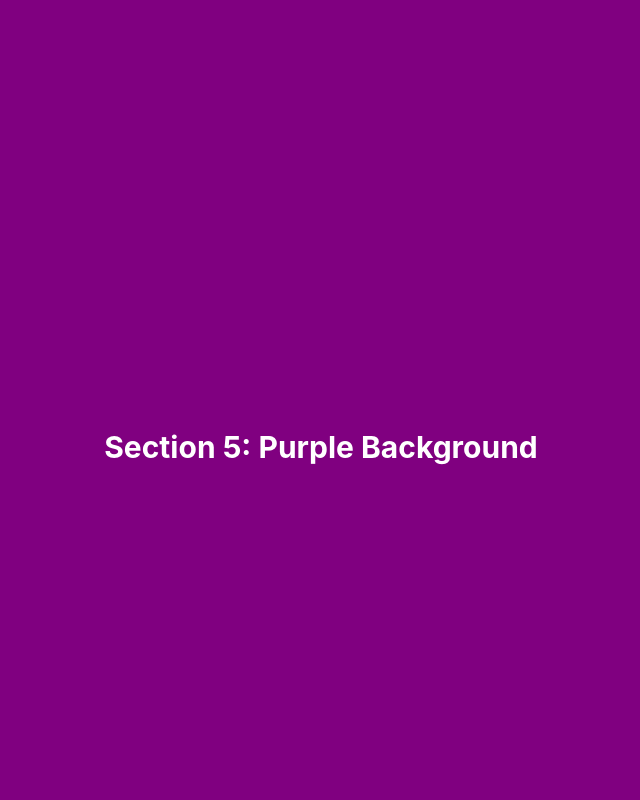
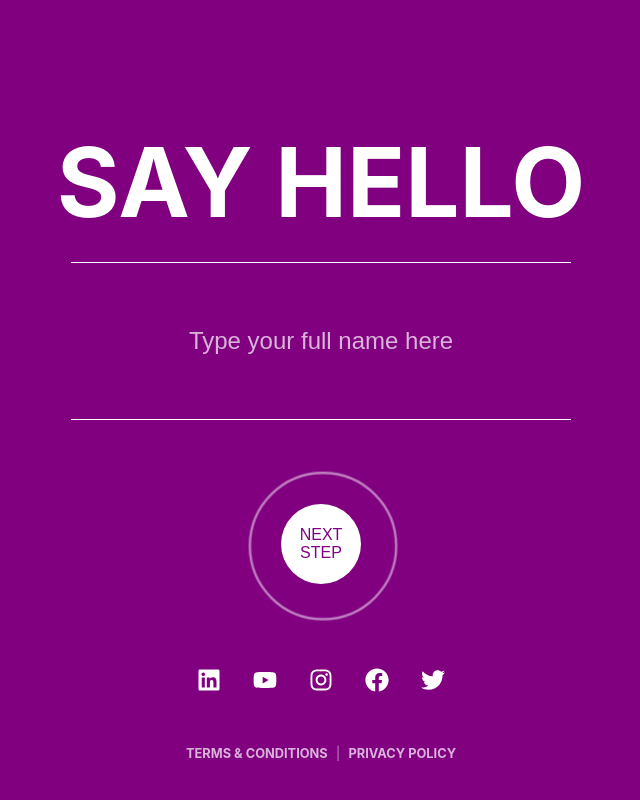
Before and after one commit to giterichub/eric-portfolio, a React (Vite) app: page / in a window 1280 px wide. Shown: the part 6753-7553 px from the top of the page, without its empty margins (319-959 px from the left). Built offline with nearby package versions, Linux system fonts and the light colour scheme; a web font is replaced by a local one.

Commit message:
Contact design, style, installed react-icons in contact bracnch

```diff
--- a/package.json
+++ b/package.json
@@ -12,6 +12,7 @@
     "framer-motion": "^12.4.3",
     "react": "^18.2.0",
     "react-dom": "^18.2.0",
+    "react-icons": "^4.7.1",
     "react-router-dom": "^7.1.5",
     "styled-components": "^6.1.15"
   },
--- a/src/sections/Contact.tsx
+++ b/src/sections/Contact.tsx
@@ -1,8 +1,50 @@
+import React from 'react';
+import '../styles/contact.css';
+import { FaLinkedin, FaYoutube, FaInstagram, FaFacebook, FaTwitter } from 'react-icons/fa';
+
 const Contact = () => {
-    return (
-        <div id="contact" className="section section5">
-            <p>Section 5: Purple Background</p>
+  return (
+    <div id="contact" className="section section5">
+      <div className="contact-container">
+        <h1>SAY HELLO</h1>
+
+        <hr className="section-divider" />
+
+        <div className="input-container">
+          <input
+            type="text"
+            placeholder="Type your full name here"
+            aria-label="Enter your full name"
+            className="name-input"
+          />
         </div>
-    );
-}
+
+        <hr className="section-divider" />
+
+        <div className="next-step-container">
+          <div className="pulsating-circle">
+            <button className="next-step-btn">
+              NEXT STEP
+            </button>
+          </div>
+        </div>
+
+        <div className="social-links">
+          <a href="#"><FaLinkedin /></a>
+          <a href="#"><FaYoutube /></a>
+          <a href="#"><FaInstagram /></a>
+          <a href="#"><FaFacebook /></a>
+          <a href="#"><FaTwitter /></a>
+        </div>
+
+        <div className="footer-links">
+          <a href="#">TERMS & CONDITIONS</a>
+          <span>|</span>
+          <a href="#">PRIVACY POLICY</a>
+        </div>
+      </div>
+    </div>
+  );
+};
+
 export default Contact;
--- /dev/null
+++ b/src/styles/contact.css
@@ -0,0 +1,153 @@
+/* Your existing section styles */
+.section {
+    height: 100vh;
+    display: flex;
+    justify-content: center;
+    align-items: center;
+    font-size: 30px;
+    font-weight: bold;
+    color: white;
+    text-align: center;
+    transition: transform 0.3s ease;
+  }
+
+  .section5 {
+    background-color: #800080;
+    color: white;
+  }
+
+  /* Contact specific styles */
+  .contact-container {
+    width: 100%;
+    max-width: 800px;
+    text-align: center;
+    color: white;
+  }
+
+  .contact-container h1 {
+    font-size: 6rem;
+    font-weight: 700;
+    margin: 0;
+    line-height: 1;
+  }
+
+  .section-divider {
+    width: 100%;
+    max-width: 500px;
+    margin: 2rem auto;
+    border: 0;
+    border-top: 1px solid white;
+  }
+
+  .input-container {
+    margin: 3rem 0;
+  }
+
+  .name-input {
+    width: 100%;
+    max-width: 400px;
+    background: transparent;
+    border: none;
+    font-size: 1.5rem;
+    text-align: center;
+    padding: 1rem;
+    color: white;
+  }
+
+  .name-input::placeholder {
+    color: rgba(255, 255, 255, 0.7);
+    opacity: 1;
+  }
+
+  .name-input:focus {
+    outline: none;
+  }
+
+  .next-step-container {
+    position: relative;
+    margin: 4rem 0;
+  }
+
+  .pulsating-circle {
+    position: relative;
+    width: 120px;
+    height: 120px;
+    margin: 0 auto;
+  }
+
+  .next-step-btn {
+    position: absolute;
+    top: 50%;
+    left: 50%;
+    transform: translate(-50%, -50%);
+    width: 80px;
+    height: 80px;
+    border-radius: 50%;
+    background-color: white;
+    color: #800080;
+    border: none;
+    font-size: 1rem;
+    cursor: pointer;
+    z-index: 2;
+  }
+
+  .pulsating-circle::before {
+    content: '';
+    position: absolute;
+    top: 0;
+    left: 0;
+    width: 100%;
+    height: 100%;
+    border: 2px solid white;
+    border-radius: 50%;
+    animation: pulse 2s infinite;
+    z-index: 1;
+  }
+
+  @keyframes pulse {
+    0% {
+      transform: scale(1);
+      opacity: 1;
+    }
+    50% {
+      transform: scale(1.2);
+      opacity: 0.5;
+    }
+    100% {
+      transform: scale(1);
+      opacity: 1;
+    }
+  }
+
+  .social-links {
+    display: flex;
+    justify-content: center;
+    gap: 2rem;
+    margin: 3rem 0;
+  }
+
+  .social-links a {
+    color: white;
+    font-size: 1.5rem;
+    transition: color 0.3s ease;
+  }
+
+  .social-links a:hover {
+    color: rgba(255, 255, 255, 0.7);
+  }
+
+  .footer-links {
+    font-size: 0.8rem;
+    color: rgba(255, 255, 255, 0.7);
+    margin-top: 2rem;
+  }
+
+  .footer-links a {
+    color: inherit;
+    text-decoration: none;
+    margin: 0 0.5rem;
+  }
+
+  .footer-links span {
+    color: rgba(255, 255, 255, 0.3);
+  }
```
Also changed, not shown: 1 other file (tests, documents, lock files or other folders).
